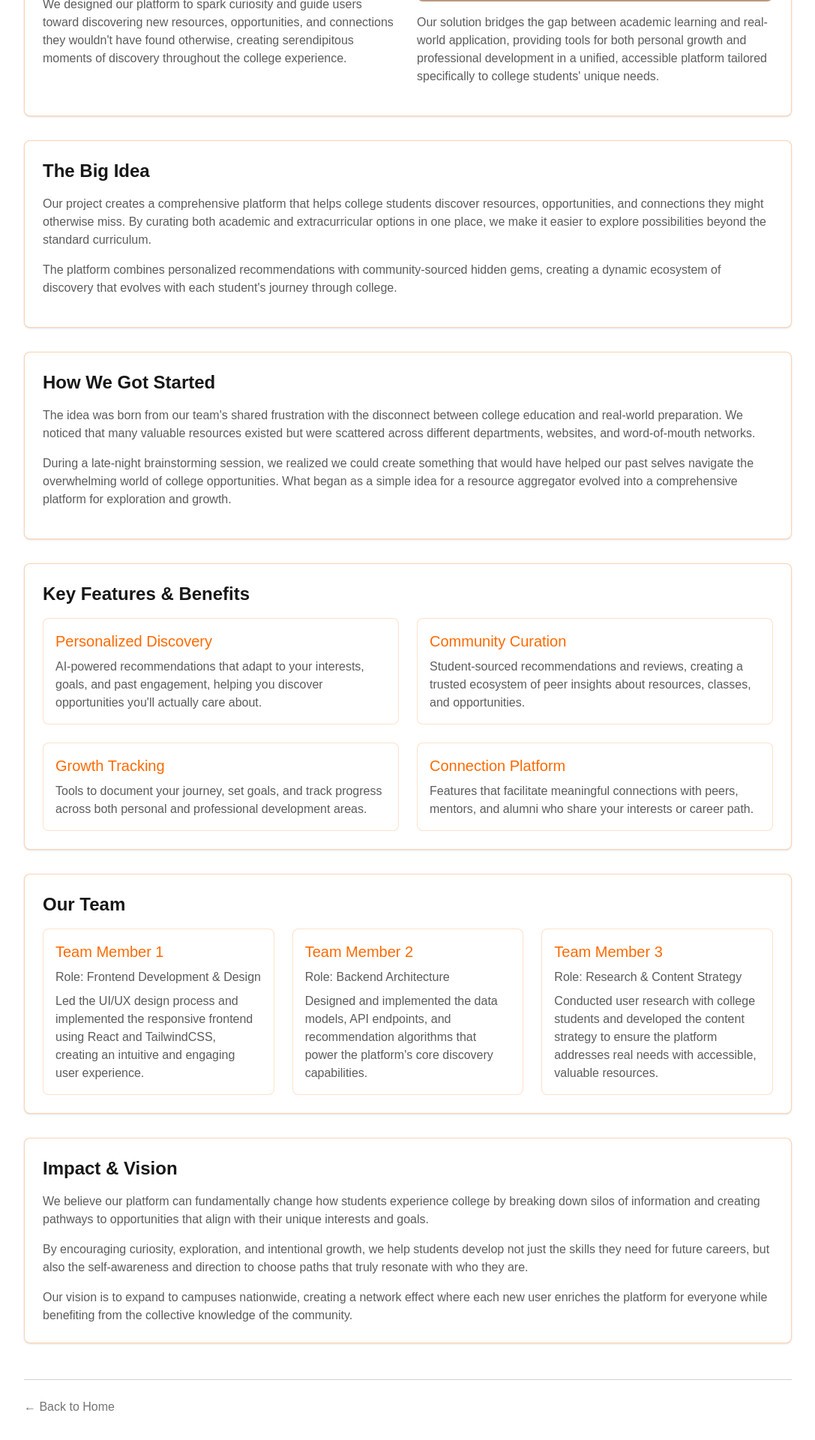
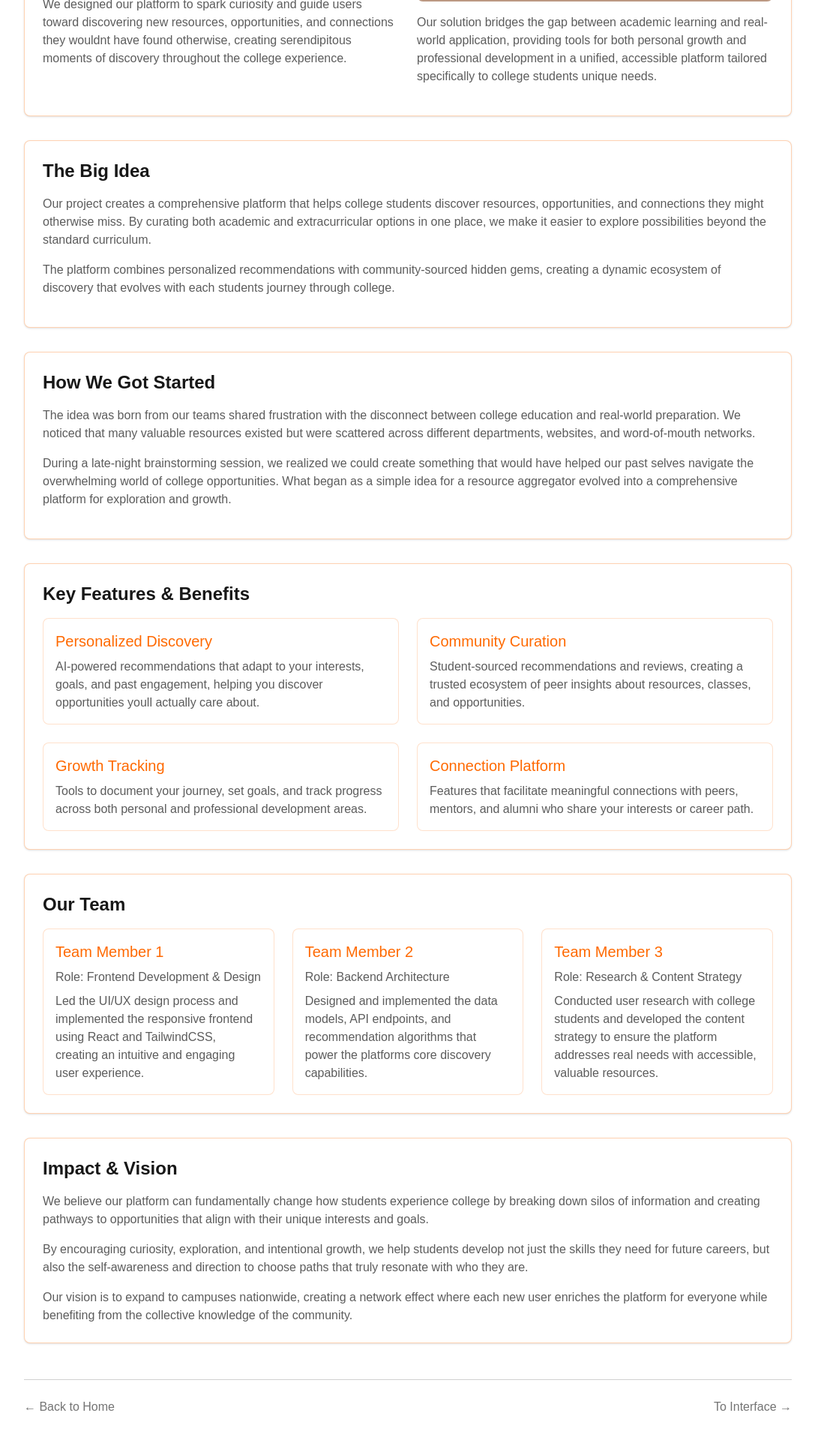
Before and after one commit to Mr-Rahul-Paul/quantum-sim--Hackathon-winner, a Next.js app: page /Project-Overview in a window 1280 px wide. Shown: the part 438-2358 px from the top of the page at 75% size, without its empty margins (96-1183 px from the left). Built offline with nearby package versions, Linux system fonts and the light colour scheme.

Commit message:
last changes before merge

```diff
--- a/app/Project-Overview/page.tsx
+++ b/app/Project-Overview/page.tsx
@@ -1,7 +1,9 @@
 'use client'
 
 import Link from 'next/link'
-import Image from 'next/image'
+// import Image from 'next/image'
+// import { motion } from 'framer-motion';
+
 
 export default function ProjectOverview() {
   return (
@@ -27,7 +29,7 @@ export default function ProjectOverview() {
               </div>
               <p className="text-foreground/70 mb-4">
                 We designed our platform to spark curiosity and guide users toward discovering new resources,
-                opportunities, and connections they wouldn't have found otherwise, creating serendipitous
+                opportunities, and connections they wouldnt have found otherwise, creating serendipitous
                 moments of discovery throughout the college experience.
               </p>
             </div>
@@ -38,7 +40,7 @@ export default function ProjectOverview() {
               <p className="text-foreground/70 mb-4">
                 Our solution bridges the gap between academic learning and real-world application, providing tools
                 for both personal growth and professional development in a unified, accessible platform tailored
-                specifically to college students' unique needs.
+                specifically to college students unique needs.
               </p>
             </div>
           </div>
@@ -54,7 +56,7 @@ export default function ProjectOverview() {
           </p>
           <p className="text-foreground/70 mb-4">
             The platform combines personalized recommendations with community-sourced hidden gems, creating a
-            dynamic ecosystem of discovery that evolves with each student's journey through college.
+            dynamic ecosystem of discovery that evolves with each students journey through college.
           </p>
         </div>
 
@@ -62,7 +64,7 @@ export default function ProjectOverview() {
         <div className="rounded-lg p-6 mb-8 transition-all duration-300 bg-background hover:bg-gradient-to-br hover:from-orange-500/5 hover:to-red-500/10 text-foreground border border-orange-500/30 shadow-sm">
           <h2 className="text-2xl font-semibold mb-4">How We Got Started</h2>
           <p className="text-foreground/70 mb-4">
-            The idea was born from our team's shared frustration with the disconnect between college education
+            The idea was born from our teams shared frustration with the disconnect between college education
             and real-world preparation. We noticed that many valuable resources existed but were scattered across
             different departments, websites, and word-of-mouth networks.
           </p>
@@ -81,7 +83,7 @@ export default function ProjectOverview() {
               <h3 className="text-xl font-medium mb-2 text-orange-500">Personalized Discovery</h3>
               <p className="text-foreground/70">
                 AI-powered recommendations that adapt to your interests, goals, and past engagement,
-                helping you discover opportunities you'll actually care about.
+                helping you discover opportunities youll actually care about.
               </p>
             </div>
             <div className="p-4 rounded-lg bg-background border border-orange-500/20">
@@ -129,7 +131,7 @@ export default function ProjectOverview() {
               </p>
               <p className="text-foreground/70">
                 Designed and implemented the data models, API endpoints, and recommendation algorithms
-                that power the platform's core discovery capabilities.
+                that power the platforms core discovery capabilities.
               </p>
             </div>
             <div className="p-4 rounded-lg bg-background border border-orange-500/20">
@@ -165,10 +167,17 @@ export default function ProjectOverview() {
 
         {/* Navigation back to home */}
         <div className="mt-12 pt-6 border-t border-foreground/20">
-          <Link href="/" className="text-foreground/60 hover:text-foreground transition-colors">
-            &larr; Back to Home
-          </Link>
+            <div className="flex justify-between w-full">
+            <Link href="/" className="text-foreground/60 hover:text-foreground transition-colors">
+              &larr; Back to Home
+            </Link>
+            <Link href="/curated-list" className="text-foreground/60 hover:text-foreground transition-colors">
+             To Interface &rarr;
+            </Link>
+            </div>
         </div>
+
+
       </div>
     </main>
   )
--- a/app/curated-list/page.tsx
+++ b/app/curated-list/page.tsx
@@ -96,12 +96,12 @@ export default function CuratedListPage() {
                     {item.description}
                   </p>
                 </div>
-
+                i
           {item.imageUrl && (
             <div className="w-24 h-24 rounded-lg overflow-hidden flex items-center justify-center shadow-sm border border-orange-500/20">
               <div className="w-full h-full flex items-center justify-center">
                 <Image
-                        src={item.imageUrl}
+                  src={item.imageUrl || ''}
                   alt={item.name}
                   width={96}
                   height={96}
@@ -131,10 +131,20 @@ export default function CuratedListPage() {
         )}
 
         <div className="mt-12 pt-6 border-t border-foreground/20">
-          <Link href="/" className="text-foreground/60 hover:text-foreground transition-colors">
-            &larr; Back to Home
+            <div className="flex justify-between w-full">
+            <Link href="/curated-list" className="text-foreground/60 hover:text-foreground transition-colors">
+            &larr; To Overview
+            </Link>
+            <Link href="/simulation" className="text-foreground/60 hover:text-foreground transition-colors">
+            To Simulation  &rarr;
             </Link>
             </div>
+        </div>
+
+      <div className="text-gray-400 text-sm mt-8 justify-center text-center" >
+         • HackIIIT • Team - Bytes  • <a className='underline hover:no-underline hover:font-bold' href='https://github.com/Qiskit/textbook/blob/main/notebooks/ch-applications/vqe-molecules.ipynb'>Click here to read reaseach paper 📃</a>
+      </div>
+
       </div>
     </main>
   )
```
Lines whose indentation alone changed are shown as unchanged.
